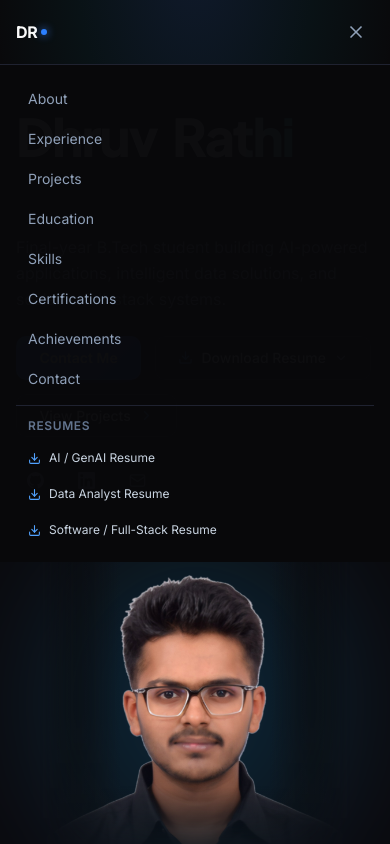
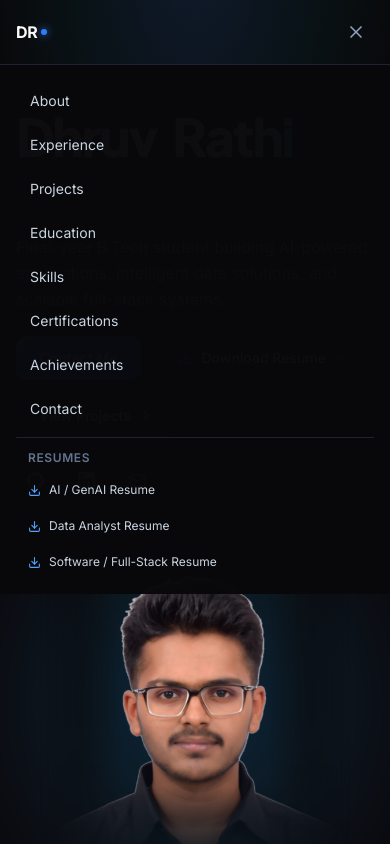
Before and after one commit to dhruv-rathi-tech/portfolio, a Next.js app: page / in a window 390 px wide. Both pictures are taken after a click on the button "Toggle menu". Shown: the top 844 px of the page. Built offline with nearby package versions, Linux system fonts and the light colour scheme.

Commit message:
fix: mobile navigation scroll

```diff
--- a/app/globals.css
+++ b/app/globals.css
@@ -28,13 +28,17 @@
 
 html { scroll-behavior: smooth; }
 
+section[id] {
+  scroll-margin-top: 5rem;
+}
+
 body {
   background-color: #09090b;
   color: #fafafa;
   font-family: var(--font-sans);
   -webkit-font-smoothing: antialiased;
   -moz-osx-font-smoothing: grayscale;
-  overflow-x: hidden;
+  overflow-x: clip;
 }
 
 ::selection {
--- a/components/Navbar.tsx
+++ b/components/Navbar.tsx
@@ -56,8 +56,22 @@ export default function Navbar() {
   }, []);
 
   const scrollTo = (id: string) => {
-    document.getElementById(id)?.scrollIntoView({ behavior: "smooth" });
+    const isMobile = mobileOpen;
     setMobileOpen(false);
+
+    const performScroll = () => {
+      const el = document.getElementById(id);
+      if (!el) return;
+      el.scrollIntoView({ behavior: "smooth" });
+      window.history.pushState(null, "", `#${id}`);
+      setActiveSection(id);
+    };
+
+    if (isMobile) {
+      setTimeout(performScroll, 80);
+    } else {
+      performScroll();
+    }
   };
 
   return (
@@ -78,7 +92,7 @@ export default function Navbar() {
           {/* Logo */}
           <button
             onClick={() => window.scrollTo({ top: 0, behavior: "smooth" })}
-            className="text-base font-bold tracking-tight group flex items-center gap-1"
+            className="text-base font-bold tracking-tight group flex items-center gap-1 cursor-pointer"
             style={{ color: "#fafafa" }}
           >
             <span className="group-hover:text-blue-400 transition-colors">DR</span>
@@ -90,10 +104,14 @@ export default function Navbar() {
             {navLinks.map((link) => {
               const isActive = activeSection === link.href;
               return (
-                <button
+                <a
                   key={link.href}
-                  onClick={() => scrollTo(link.href)}
-                  className="relative px-3 py-1.5 text-xs font-medium rounded-lg transition-all duration-200"
+                  href={`#${link.href}`}
+                  onClick={(e) => {
+                    e.preventDefault();
+                    scrollTo(link.href);
+                  }}
+                  className="relative px-3 py-1.5 text-xs font-medium rounded-lg transition-all duration-200 cursor-pointer"
                   style={{
                     color: isActive ? "#ffffff" : "#94a3b8",
                   }}
@@ -113,7 +131,7 @@ export default function Navbar() {
                       transition={{ duration: 0.25 }}
                     />
                   )}
-                </button>
+                </a>
               );
             })}
           </nav>
@@ -209,15 +227,26 @@ export default function Navbar() {
             style={{ background: "rgba(9,9,11,0.98)", borderColor: "#1f2230" }}
           >
             <div className="global-container py-4 space-y-1">
-              {navLinks.map((link) => (
-                <button
-                  key={link.href}
-                  onClick={() => scrollTo(link.href)}
-                  className="block w-full text-left px-3 py-2 text-sm rounded-lg text-slate-400 hover:text-white hover:bg-blue-500/10 transition-colors"
-                >
-                  {link.label}
-                </button>
-              ))}
+              {navLinks.map((link) => {
+                const isActive = activeSection === link.href;
+                return (
+                  <a
+                    key={link.href}
+                    href={`#${link.href}`}
+                    onClick={(e) => {
+                      e.preventDefault();
+                      scrollTo(link.href);
+                    }}
+                    className={`block w-full text-left px-3.5 py-2.5 text-sm rounded-lg transition-colors cursor-pointer ${
+                      isActive
+                        ? "text-white bg-blue-500/15 font-medium border border-blue-500/25"
+                        : "text-slate-300 hover:text-white hover:bg-blue-500/10"
+                    }`}
+                  >
+                    {link.label}
+                  </a>
+                );
+              })}
               <div className="pt-3 mt-2 border-t border-[#1f2230] space-y-1">
                 <p className="px-3 pb-1 text-xs text-slate-500 uppercase tracking-wider font-semibold">Resumes</p>
                 {resumes.map((r) => (
```
